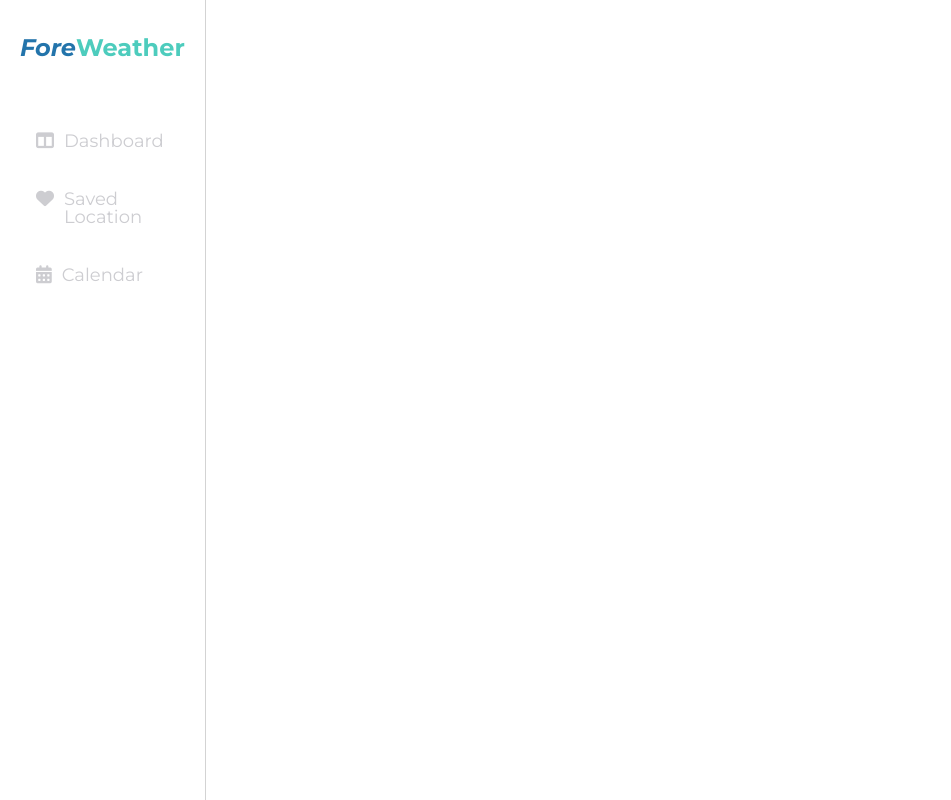
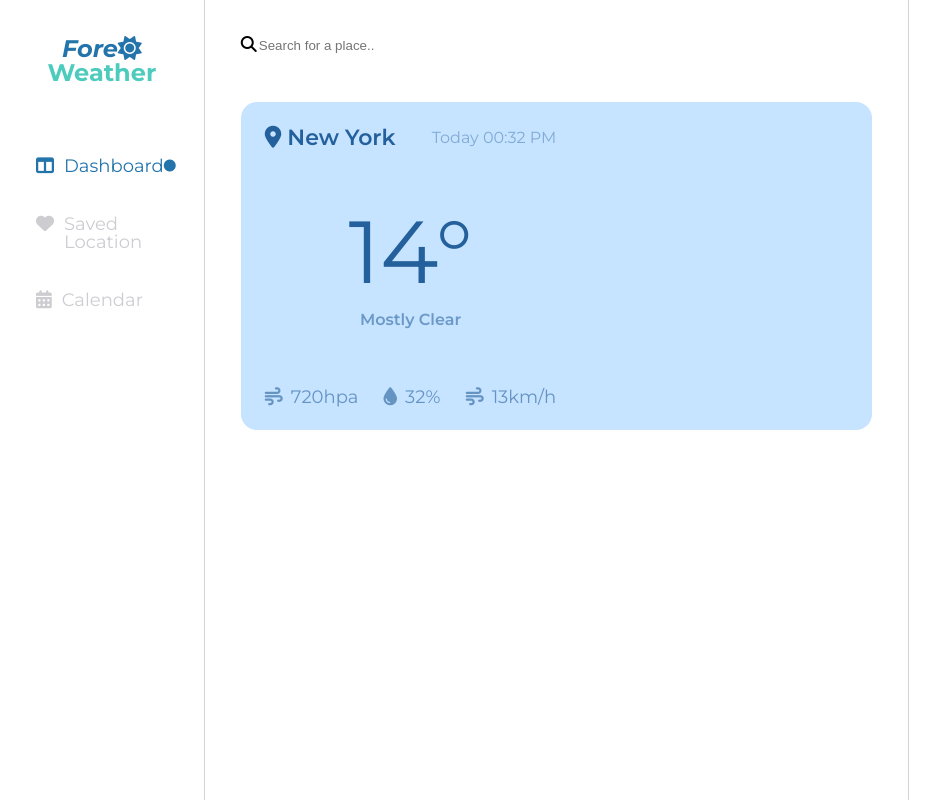
Before and after one commit to EmilArnaudov/react-softuni, a React (Create React App) app in the folder weather-forecast/: page / in a window 1280 px wide. Shown: the whole page, without its empty margins (0-951 px from the left). Built offline with nearby package versions, Linux system fonts and the light colour scheme.

Commit message:
create half of main structure

```diff
--- a/weather-forecast/src/App.js
+++ b/weather-forecast/src/App.js
@@ -1,10 +1,12 @@
 import './App.css';
 import Aside from './components/aside/Aside';
+import Main from './components/main/Main';
 
 function App() {
   return (
     <div className="container">
         <Aside></Aside>
+        <Main></Main>
     </div>
   );
 }
--- /dev/null
+++ b/weather-forecast/src/components/input/Input.js
@@ -0,0 +1,14 @@
+import styles from './Input.module.css';
+
+export default function Input() {
+
+    let iconClasses = ['fa-solid', 'fa-magnifying-glass', styles.icon]
+
+    return (
+        <>
+        <i className={iconClasses.join(' ')}></i>
+        <input className={styles.input} type="text" placeholder="Search for a place.." />
+
+        </>
+    )
+}
--- /dev/null
+++ b/weather-forecast/src/components/input/Input.module.css
@@ -0,0 +1,9 @@
+.input {
+    border: none;
+    margin-bottom: 48px;
+}
+
+.input:focus {
+    border: none;
+    outline: none;
+}
--- a/weather-forecast/src/components/logo/Logo.js
+++ b/weather-forecast/src/components/logo/Logo.js
@@ -4,6 +4,6 @@ export default function Logo({
 
 }) {
     return (
-        <a className={styles.logo} href=""><span className={styles.fore}>Fore</span>Weather</a>
+        <a className={styles.logo} href=""><span className={styles.fore}>Fore<i class="fa-solid fa-sun"></i></span>Weather</a>
     )
 }
--- /dev/null
+++ b/weather-forecast/src/components/main/Main.js
@@ -0,0 +1,12 @@
+import styles from './Main.module.css';
+import Input from '../input/Input';
+import WeatherDetailsLarge from '../weatherDetailsLarge/WeatherDetailsLarge';
+
+export default function Main() {
+    return (
+        <div className={styles.main}>
+            <Input></Input>
+            <WeatherDetailsLarge></WeatherDetailsLarge>
+        </div>
+    )
+}
--- /dev/null
+++ b/weather-forecast/src/components/main/Main.module.css
@@ -0,0 +1,6 @@
+.main {
+    width: 55%;
+    height: 100%;
+    border-right: 1px solid lightgray;
+    padding: 36px;
+}
--- a/weather-forecast/src/components/navigation/Navigation.js
+++ b/weather-forecast/src/components/navigation/Navigation.js
@@ -1,10 +1,15 @@
 import styles from './Navigation.module.css'
 
 export default function Navigation() {
+    let selected = [styles.navItem, styles.active]
+    let selectedDotClass = ['fa-solid', 'fa-circle', styles.dot]
     return (
         <ul className={styles.ul}>
-            <li>
-                <a className={styles.navItem} href=""><i class="fa-solid fa-table-columns"></i>Dashboard</a>
+            <li className={styles.li}>
+                <a className={selected.join(' ')} href=""><i class="fa-solid fa-table-columns"></i>Dashboard</a>
+                <div >
+                    <i className={selectedDotClass.join(' ')}></i>
+                </div>
             </li>
             <li>
                 <a className={styles.navItem} href=""><i class="fa-solid fa-heart"></i>Saved Location</a>
--- a/weather-forecast/src/components/navigation/Navigation.module.css
+++ b/weather-forecast/src/components/navigation/Navigation.module.css
@@ -9,12 +9,12 @@
 }
 
 .navItem:hover {
-    color: rgb(132, 132, 255);
+    color: #2374ab;
     font-size: 18.5px;
 }
 
 .active {
-    color: rgb(132, 132, 255);
+    color: #2374ab;
 }
 
 .ul {
@@ -26,9 +26,19 @@
 }
 
 .li {
-    text-align: center;
+    display: flex;
+    justify-content: space-between;
 }
 
 .icon {
     margin-right: 5px;
 }
+
+.hidden {
+    display: none;
+}
+
+.dot {
+    color: #2374ab;
+    font-size: 12px;
+}
--- /dev/null
+++ b/weather-forecast/src/components/weatherDetailsLarge/WeatherDetailsLarge.js
@@ -0,0 +1,25 @@
+import styles from './WeatherDetailsLarge.module.css';
+
+export default function WeatherDetailsLarge() {
+    return (
+        <div className={styles.container}>
+            <div className={styles.leftSide}>
+                 <div className={styles.placeAndTime}>
+                    <span className={styles.place}><i class="fa-solid fa-location-dot"></i> New York</span>
+                    <span className={styles.time}>Today 00:32 PM</span>
+                </div>
+
+                <div className={styles.degreesMain}>
+                    <p className={styles.degrees}>14&#176;</p>
+                    <p className={styles.subheading}>Mostly Clear</p>
+                </div>
+                <div className={styles.secondaryDetails}>
+                    <span className={styles.pressure}><i class="fa-solid fa-wind"></i><span className={styles.value}>720hpa</span></span>
+                    <span className={styles.humidity}><i class="fa-solid fa-droplet"></i><span className={styles.value}>32%</span></span>
+                    <span className={styles.wind}><i class="fa-solid fa-wind"></i><span className={styles.value}>13km/h</span></span>
+                </div>
+            </div>
+
+        </div>
+    )
+}
--- /dev/null
+++ b/weather-forecast/src/components/weatherDetailsLarge/WeatherDetailsLarge.module.css
@@ -0,0 +1,65 @@
+.container {
+    background-color: #c6e3ff;
+    width: 100%;
+    height: 45%;
+    border-radius: 16px;
+    padding: 24px;
+    display: flex;
+    flex-direction: column;
+}
+
+.placeAndTime {
+    display: flex;
+    justify-content: space-between;
+}
+
+.place {
+    font-size: 22px;
+    color: #24609b;
+    font-weight: 600;
+}
+
+.time {
+    color: #80abd5;
+    font-weight: 300;
+    display: flex;
+    align-items: center;
+
+}
+
+.degrees {
+    color: #24609b;
+    font-size: 88px;
+    text-align: center;
+}
+
+.subheading {
+    color: #6b99c7;
+    text-align: center;
+    font-weight: 600;
+}
+
+.leftSide {
+    display: flex;
+    flex-direction: column;
+    width: 50%;
+    height: 100%;
+    justify-content: space-between;
+}
+
+.degreesMain {
+    display: flex;
+    flex-direction: column;
+    gap: 16px;
+}
+
+.secondaryDetails {
+    display: flex;
+    color: #6594c3;
+    justify-content: space-between;
+    font-size: 18px;
+}
+
+.value {
+    margin-left: 8px;
+}
--- a/weather-forecast/src/reset.css
+++ b/weather-forecast/src/reset.css
@@ -46,3 +46,7 @@ table {
 	border-collapse: collapse;
 	border-spacing: 0;
 }
+
+* {
+	box-sizing: border-box;
+}
```
